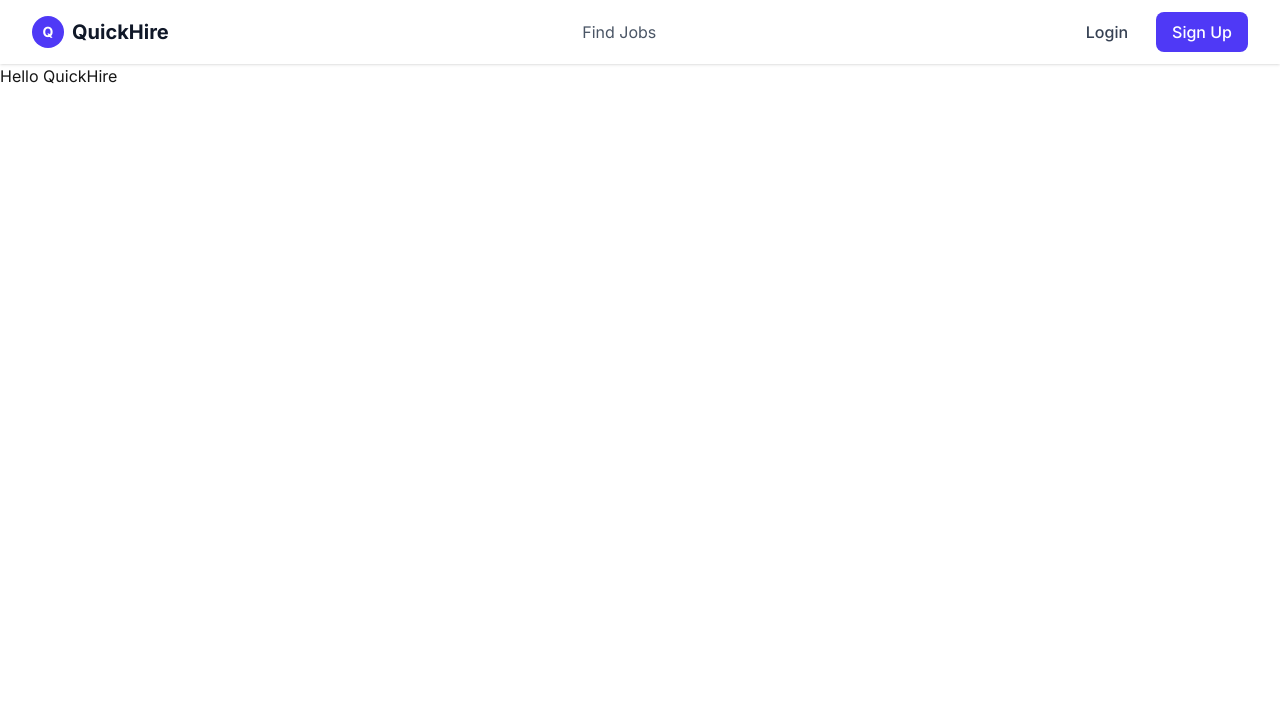
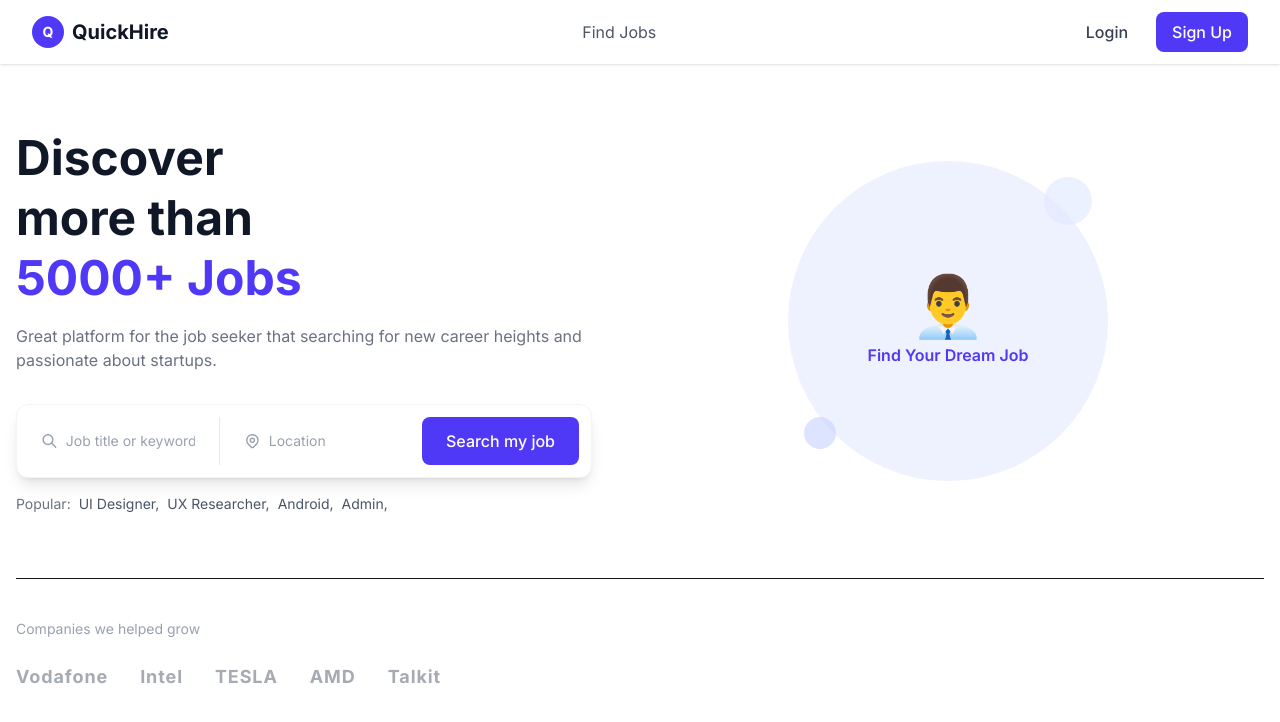
Before and after one commit to shawonkumar01/quickhire-frontend, a Next.js app: page / in a window 1280 px wide. Shown: the top 722 px of the page. Built offline with nearby package versions, Linux system fonts and the light colour scheme.

Commit message:
hero section

```diff
--- /dev/null
+++ b/app/components/HeroSection.tsx
@@ -0,0 +1,127 @@
+'use client';
+
+import { useState } from 'react';
+import { useRouter } from 'next/navigation';
+
+export default function HeroSection() {
+    const [search, setSearch] = useState('');
+    const [location, setLocation] = useState('');
+    const router = useRouter();
+
+    const handleSearch = () => {
+        const params = new URLSearchParams();
+        if (search) params.set('search', search);
+        if (location) params.set('location', location);
+        router.push(`/jobs?${params.toString()}`);
+    };
+
+    return (
+        <section className="bg-white py-16 px-4">
+            <div className="max-w-7xl mx-auto">
+                <div className="flex flex-col md:flex-row items-center justify-between gap-10">
+
+                    {/* Left Content */}
+                    <div className="flex-1 max-w-xl">
+                        <h1 className="text-5xl font-bold text-gray-900 leading-tight mb-4">
+                            Discover <br /> more than <br />
+                            <span className="text-indigo-600">5000+ Jobs</span>
+                        </h1>
+                        <p className="text-gray-500 mb-8 text-base">
+                            Great platform for the job seeker that searching for new career
+                            heights and passionate about startups.
+                        </p>
+
+                        {/* Search Bar */}
+                        <div className="flex flex-col sm:flex-row gap-3 bg-white shadow-lg rounded-xl p-3 border border-gray-100">
+                            {/* Job Title Input */}
+                            <div className="flex items-center gap-2 flex-1 px-3">
+                                <svg className="w-5 h-5 text-gray-400" fill="none" stroke="currentColor" viewBox="0 0 24 24">
+                                    <path strokeLinecap="round" strokeLinejoin="round" strokeWidth={2} d="M21 21l-6-6m2-5a7 7 0 11-14 0 7 7 0 0114 0z" />
+                                </svg>
+                                <input
+                                    type="text"
+                                    placeholder="Job title or keyword"
+                                    value={search}
+                                    onChange={(e) => setSearch(e.target.value)}
+                                    onKeyDown={(e) => e.key === 'Enter' && handleSearch()}
+                                    className="w-full outline-none text-gray-700 placeholder-gray-400 text-sm"
+                                />
+                            </div>
+
+                            {/* Divider */}
+                            <div className="hidden sm:block w-px bg-gray-200" />
+
+                            {/* Location Input */}
+                            <div className="flex items-center gap-2 flex-1 px-3">
+                                <svg className="w-5 h-5 text-gray-400" fill="none" stroke="currentColor" viewBox="0 0 24 24">
+                                    <path strokeLinecap="round" strokeLinejoin="round" strokeWidth={2} d="M17.657 16.657L13.414 20.9a1.998 1.998 0 01-2.827 0l-4.244-4.243a8 8 0 1111.314 0z" />
+                                    <path strokeLinecap="round" strokeLinejoin="round" strokeWidth={2} d="M15 11a3 3 0 11-6 0 3 3 0 016 0z" />
+                                </svg>
+                                <input
+                                    type="text"
+                                    placeholder="Location"
+                                    value={location}
+                                    onChange={(e) => setLocation(e.target.value)}
+                                    onKeyDown={(e) => e.key === 'Enter' && handleSearch()}
+                                    className="w-full outline-none text-gray-700 placeholder-gray-400 text-sm"
+                                />
+                            </div>
+
+                            {/* Search Button */}
+                            <button
+                                onClick={handleSearch}
+                                className="bg-indigo-600 text-white px-6 py-3 rounded-lg font-medium hover:bg-indigo-700 transition-colors whitespace-nowrap"
+                            >
+                                Search my job
+                            </button>
+                        </div>
+
+                        {/* Popular Tags */}
+                        <div className="mt-4 flex flex-wrap items-center gap-2">
+                            <span className="text-gray-500 text-sm">Popular:</span>
+                            {['UI Designer', 'UX Researcher', 'Android', 'Admin'].map((tag) => (
+                                <button
+                                    key={tag}
+                                    onClick={() => {
+                                        setSearch(tag);
+                                        router.push(`/jobs?search=${tag}`);
+                                    }}
+                                    className="text-sm text-gray-600 hover:text-indigo-600 hover:underline transition-colors"
+                                >
+                                    {tag},
+                                </button>
+                            ))}
+                        </div>
+                    </div>
+
+                    {/* Right Image */}
+                    <div className="flex-1 flex justify-center">
+                        <div className="relative w-80 h-80 bg-indigo-50 rounded-full flex items-center justify-center">
+                            <div className="text-center">
+                                <div className="text-6xl mb-2">👨‍💼</div>
+                                <p className="text-indigo-600 font-semibold">Find Your Dream Job</p>
+                            </div>
+                            {/* Decorative circles */}
+                            <div className="absolute top-4 right-4 w-12 h-12 bg-indigo-100 rounded-full opacity-60" />
+                            <div className="absolute bottom-8 left-4 w-8 h-8 bg-indigo-200 rounded-full opacity-60" />
+                        </div>
+                    </div>
+
+                </div>
+
+                {/* Companies */}
+                <div className="mt-16 border-t pt-10">
+                    <p className="text-gray-400 text-sm mb-6">Companies we helped grow</p>
+                    <div className="flex flex-wrap items-center gap-8 opacity-60">
+                        {['Vodafone', 'Intel', 'TESLA', 'AMD', 'Talkit'].map((company) => (
+                            <span key={company} className="text-gray-500 font-bold text-lg tracking-wider">
+                                {company}
+                            </span>
+                        ))}
+                    </div>
+                </div>
+
+            </div>
+        </section>
+    );
+}
--- a/app/page.tsx
+++ b/app/page.tsx
@@ -1,7 +1,9 @@
+import HeroSection from './components/HeroSection';
+
 export default function Home() {
   return (
     <div>
-      <h1>Hello QuickHire</h1>
+      <HeroSection />
     </div>
   );
 }
```
